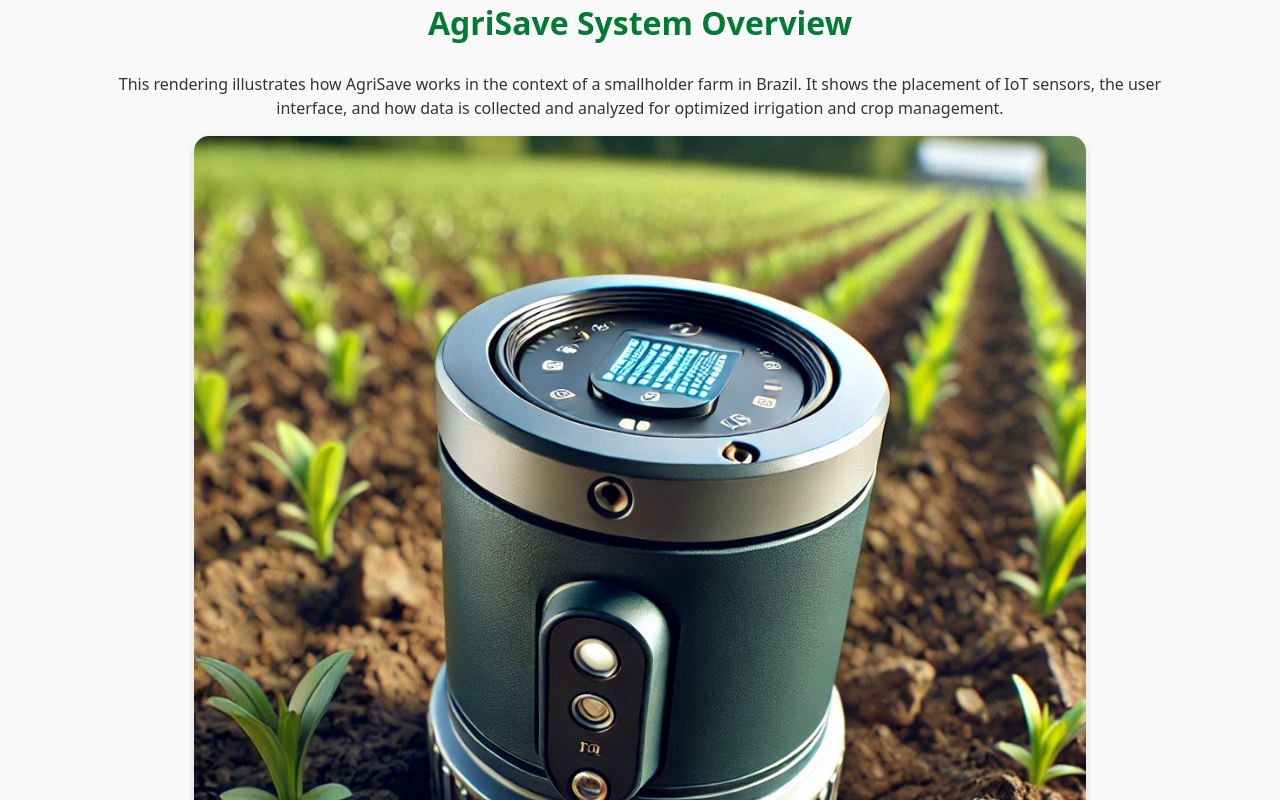
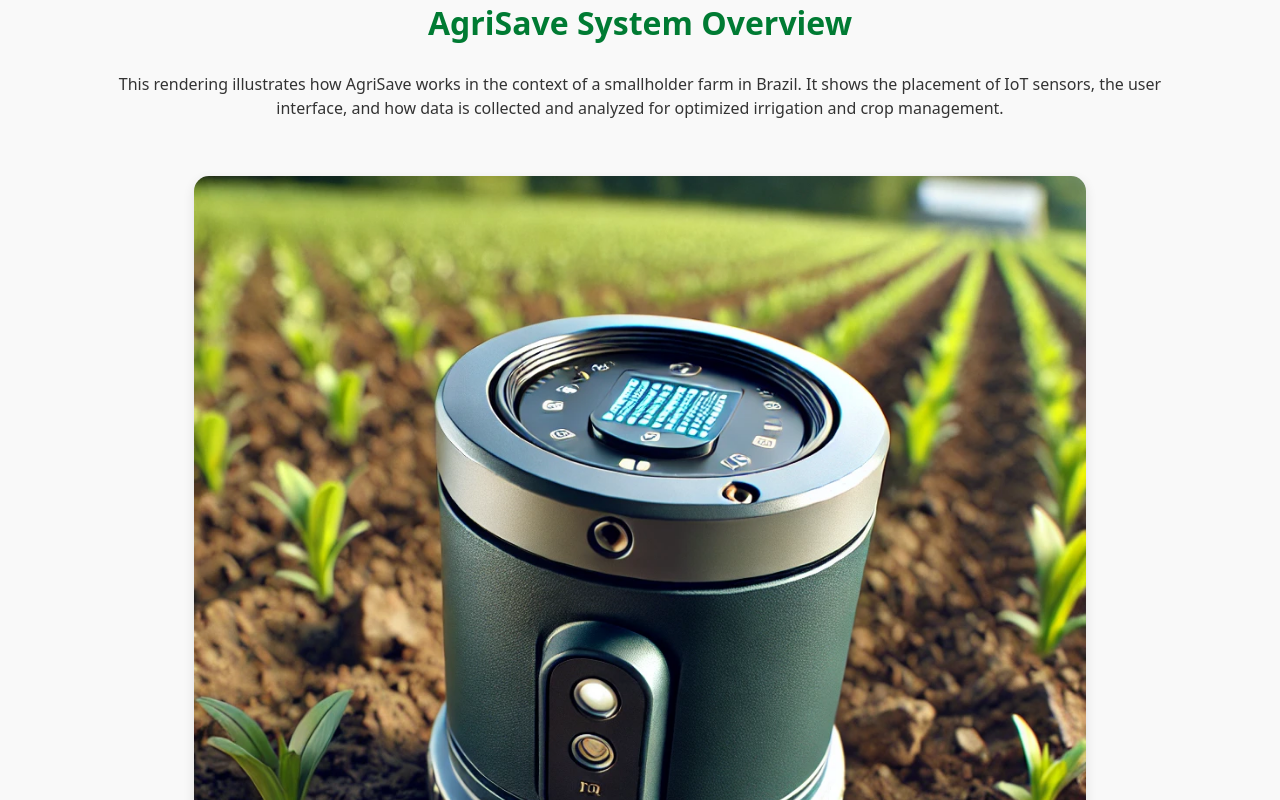
Before and after one commit to jomarthomas/agriSave, a plain HTML site: page index.html in a window 1280 px wide. Shown: the part 1440-2240 px from the top of the page. Drawn offline with nearby package versions, Linux system fonts and the light colour scheme.

Commit message:
Update index.html

```diff
--- a/index.html
+++ b/index.html
@@ -215,7 +215,7 @@
         <section id="rendering" class="rendering-container text-center mb-5">
             <h2 class="section-title">AgriSave System Overview</h2>
             <p>This rendering illustrates how AgriSave works in the context of a smallholder farm in Brazil. It shows the placement of IoT sensors, the user interface, and how data is collected and analyzed for optimized irrigation and crop management.</p>
-            <img src="render.webp" alt="AgriSave Rendering">
+            <img style="margin: 2.5rem;" src="render.webp" alt="AgriSave Rendering">
             <ul class="list-unstyled">
                 <li>Sensor placement for soil moisture, temperature, and nutrients</li>
                 <li>Data collection workflow</li>
```
